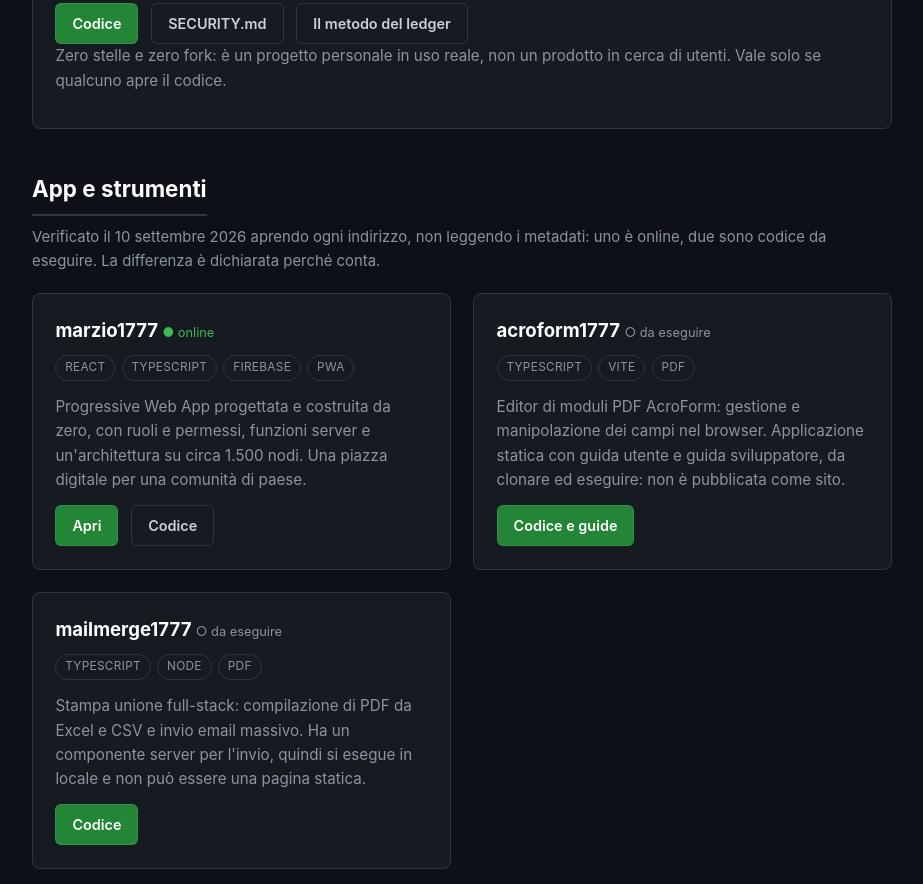
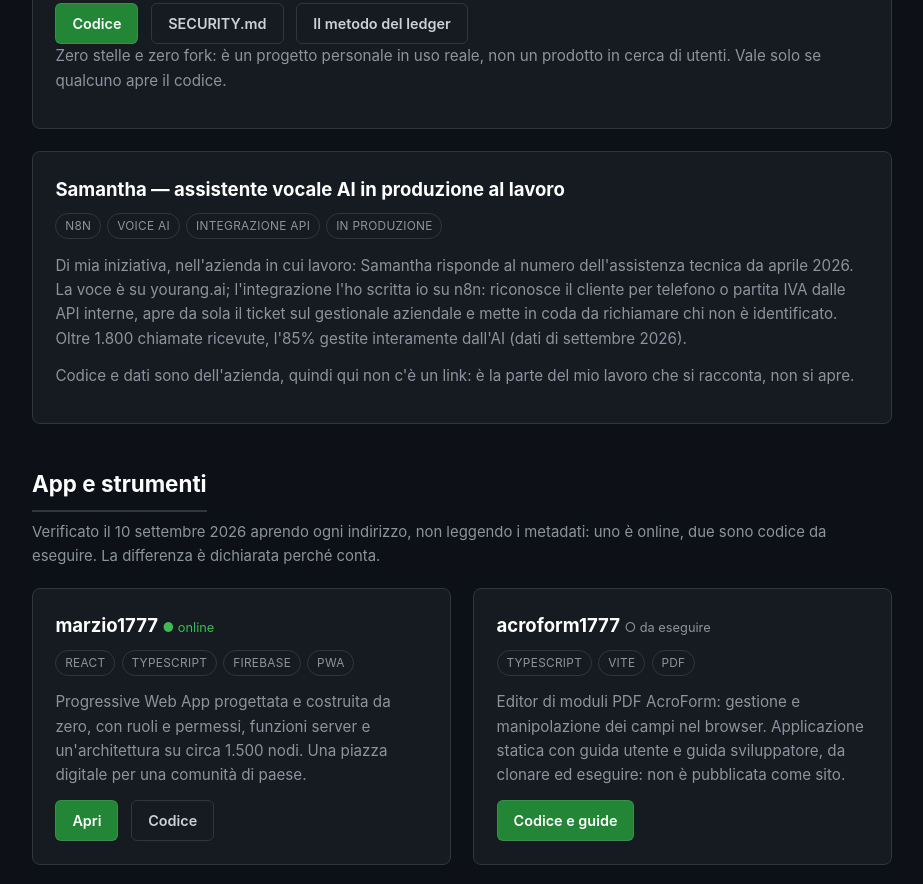
Before and after one commit to neo1777/neo1777.github.io, a plain HTML site: page index.html in a window 1280 px wide. Shown: the part 1346-2230 px from the top of the page, without its empty margins (178-1101 px from the left). Drawn offline with Linux system fonts and the light colour scheme; no server answers.

Commit message:
vetrina: Samantha, assistente vocale AI in produzione al lavoro

```diff
--- a/index.html
+++ b/index.html
@@ -150,6 +150,13 @@ footer a:hover { color: var(--link-hover); }
       <p class="note">Zero stelle e zero fork: è un progetto personale in uso reale, non un prodotto in cerca di utenti. Vale solo se qualcuno apre il codice.</p>
     </div>
 
+    <div class="card wide">
+      <h3>Samantha — assistente vocale AI in produzione al lavoro</h3>
+      <div class="tags"><span class="tag">n8n</span><span class="tag">voice AI</span><span class="tag">integrazione API</span><span class="tag">in produzione</span></div>
+      <p class="grow">Di mia iniziativa, nell'azienda in cui lavoro: Samantha risponde al numero dell'assistenza tecnica da aprile 2026. La voce è su yourang.ai; l'integrazione l'ho scritta io su n8n: riconosce il cliente per telefono o partita IVA dalle API interne, apre da sola il ticket sul gestionale aziendale e mette in coda da richiamare chi non è identificato. Oltre 1.800 chiamate ricevute, l'85% gestite interamente dall'AI (dati di settembre 2026).</p>
+      <p class="note">Codice e dati sono dell'azienda, quindi qui non c'è un link: è la parte del mio lavoro che si racconta, non si apre.</p>
+    </div>
+
   </div>
 
   <h2 class="section-title">App e strumenti</h2>
```
